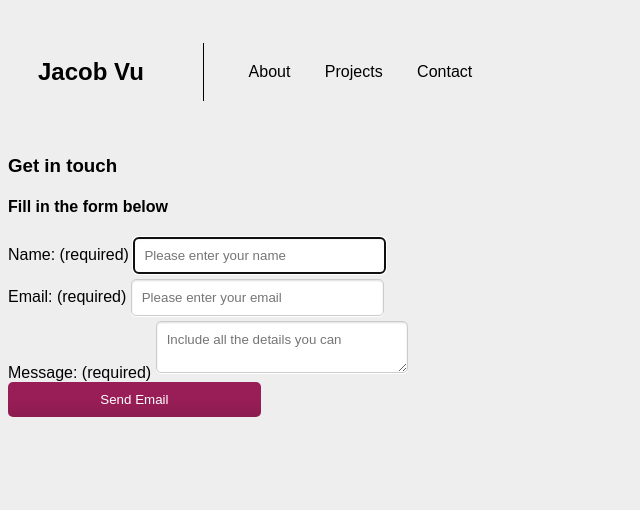
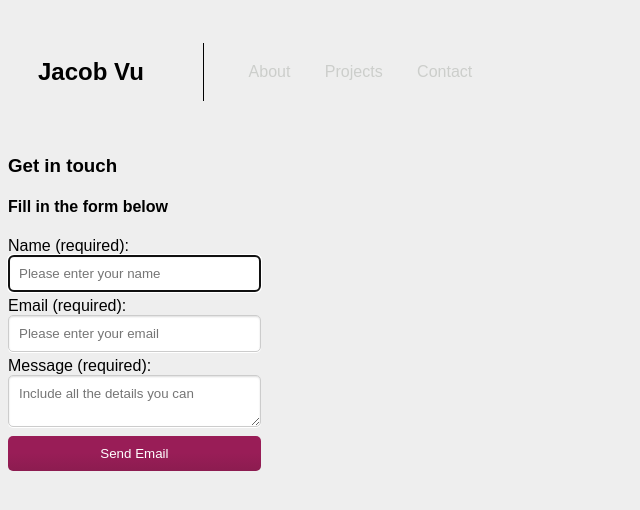
Before and after one commit to jacobvu/Jacob-s-website, a plain HTML site: page contact.html in a window 1280 px wide. Shown: the whole page, without its empty margins (0-640 px from the left). Drawn offline with Linux system fonts and the light colour scheme; a web font is replaced by a local one.

Commit message:
cleaned up contact page and added about page

```diff
--- a/contact.html
+++ b/contact.html
@@ -17,8 +17,8 @@
 	</div>
 	<div class = "col-3">
 		<nav role = "navigation">
-			<a href = "#"> About </a>
-			<a href = "#"> Projects </a>
+			<a href = "about.html"> About </a>
+			<a href = "projects.html"> Projects </a>
 			<a href = "contact.html"> Contact </a>
 		</nav>
 	</div>
@@ -30,22 +30,33 @@
 
 <div>
 	<label>
-		<span> Name: (required)</span>
+	<div class = "row">
+		<span> Name (required):</span>
+	</div>
+	<div class = "row">
 		<input placeholder = "Please enter your name" type = "text" tabindex = "1" required autofocus>
+	</div>
+	</label>
+</div>
+<div>
+	<label>
+	<div class = "row">
+		<span> Email (required):</span>
+	</div>
+	<div class = "row">
+		<input placeholder = "Please enter your email" type = "email" tabindex = "2" required>
+	</div>
 	</label>
 </div>
 
 <div>
 	<label>
-		<span> Email: (required)</span>
-		<input placeholder = "Please enter your email" type = "email" tabindex = "2" required>
-	</label>
-</div>
-
-<div>
-	<label>
-		<span> Message: (required)</span>
+	<div class = "row">
+		<span> Message (required):</span>
+	</div>
+	<div class = "row">
 		<textarea placeholder = "Include all the details you can" tabindex = "3" required></textarea>
+	</div>
 	</label>
 </div>
 
--- a/main.css
+++ b/main.css
@@ -52,9 +52,13 @@ nav {
 
 nav a {
 	text-decoration: none;
-	color: black;
+	color: #cccecb;
 	padding: 15px;
 	font-size: 1em;
+}
+
+nav a:hover {
+	color: black;
 }
 
 .img img{
```
Also changed, not shown: about.html (added, +28 -0 lines), index.html (+3 -3 lines).
